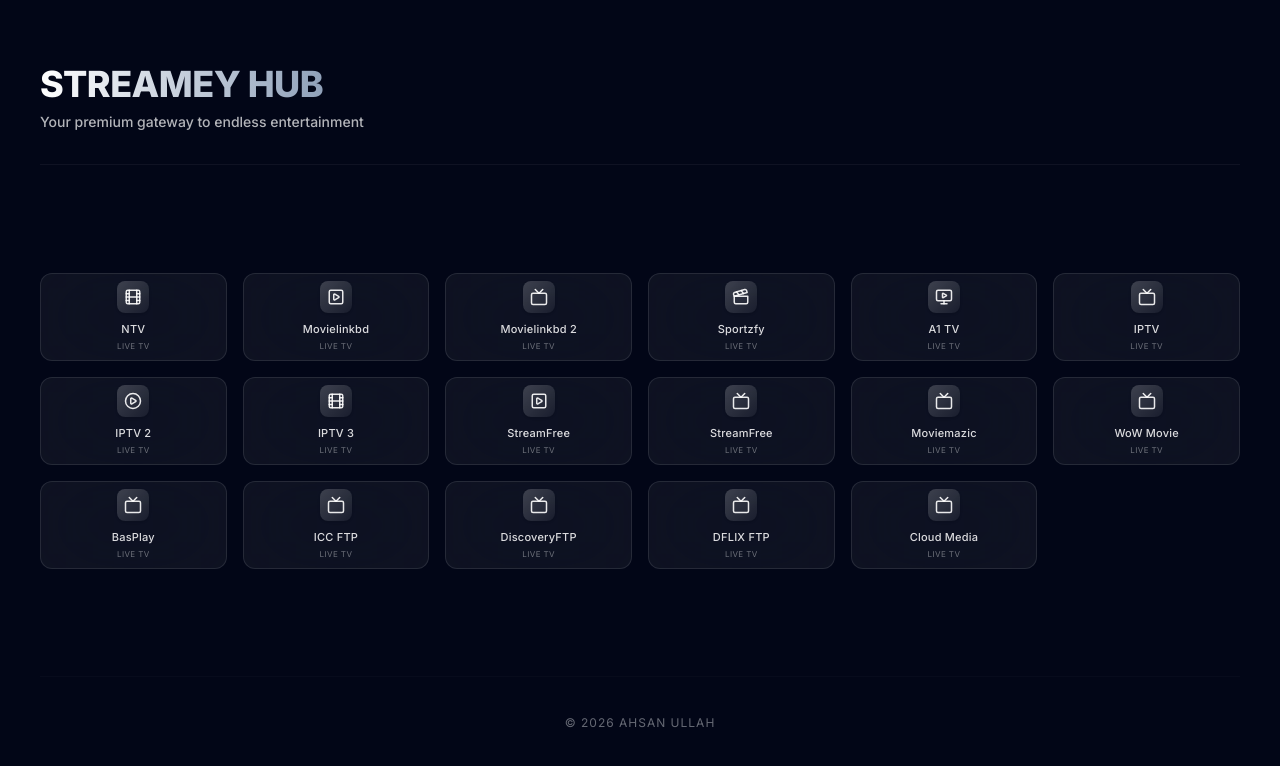
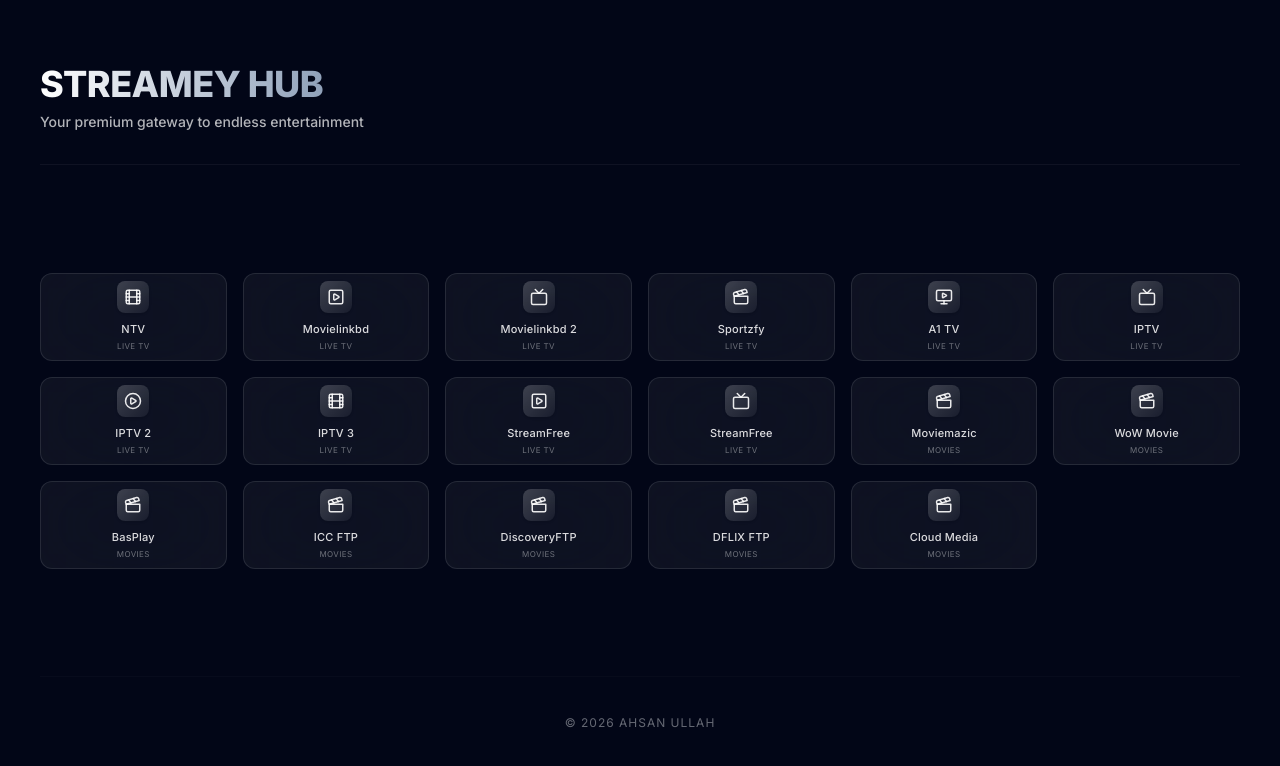
Before and after one commit to MyselfAU/Streamey-Hub, a Next.js app: page /Streamey-Hub/ in a window 1280 px wide. Shown: the top 766 px of the page. Built offline with nearby package versions, Linux system fonts and the light colour scheme.

Commit message:
Update page.tsx

```diff
--- a/app/page.tsx
+++ b/app/page.tsx
@@ -12,7 +12,7 @@ import {
 type Platform = {
   name: string;
   url: string;
-  category: "Movies & TV" | "Music" | "Gaming" | "Video" | "Anime" | "Live TV";
+  category: "Movies" | "Music" | "Gaming" | "Video" | "Anime" | "Live TV";
   icon: React.ElementType;
   color: string;
 };
@@ -28,13 +28,13 @@ const platforms: Platform[] = [
   { name: "IPTV 3", url: "http://172.19.17.28/", category: "Live TV", icon: Film, color: "from-blue-600 to-blue-800" },
   { name: "StreamFree", url: "https://streamfree.app/", category: "Live TV", icon: PlaySquare, color: "from-blue-500 to-cyan-600" },
   { name: "StreamFree", url: "https://streamfree.top/", category: "Live TV", icon: Tv, color: "from-blue-700 to-indigo-900" },
-  { name: "Moviemazic", url: "http://moviemazic.xyz/movies.html", category: "Live TV", icon: Tv, color: "from-blue-700 to-indigo-900" },
-  { name: "WoW Movie", url: "http://172.27.27.84/", category: "Live TV", icon: Tv, color: "from-blue-700 to-indigo-900" },
-  { name: "BasPlay", url: "http://10.20.30.40/", category: "Live TV", icon: Tv, color: "from-blue-700 to-indigo-900" },
-  { name: "ICC FTP", url: "http://10.16.100.244/dashboard.php?session=5fed778674d507ce2b8c7d40561ec575eec59b7c149ad584a8dfa7271ca8fcc7", category: "Live TV", icon: Tv, color: "from-blue-700 to-indigo-900" },
-  { name: "DiscoveryFTP", url: "https://discoveryftp.net/", category: "Live TV", icon: Tv, color: "from-blue-700 to-indigo-900" },
-  { name: "DFLIX FTP", url: "https://movies.discoveryftp.net/m", category: "Live TV", icon: Tv, color: "from-blue-700 to-indigo-900" },
-  { name: "Cloud Media", url: "http://172.19.178.179/index.php", category: "Live TV", icon: Tv, color: "from-blue-700 to-indigo-900" },
+  { name: "Moviemazic", url: "http://moviemazic.xyz/movies.html", category: "Movies", icon: Clapperboard, color: "from-blue-700 to-indigo-900" },
+  { name: "WoW Movie", url: "http://172.27.27.84/", category: "Movies", icon: Clapperboard, color: "from-blue-700 to-indigo-900" },
+  { name: "BasPlay", url: "http://10.20.30.40/", category: "Movies", icon: Clapperboard, color: "from-blue-700 to-indigo-900" },
+  { name: "ICC FTP", url: "http://10.16.100.244/dashboard.php?session=5fed778674d507ce2b8c7d40561ec575eec59b7c149ad584a8dfa7271ca8fcc7", category: "Movies", icon: Clapperboard, color: "from-blue-700 to-indigo-900" },
+  { name: "DiscoveryFTP", url: "https://discoveryftp.net/", category: "Movies", icon: Clapperboard, color: "from-blue-700 to-indigo-900" },
+  { name: "DFLIX FTP", url: "https://movies.discoveryftp.net/m", category: "Movies", icon: Clapperboard, color: "from-blue-700 to-indigo-900" },
+  { name: "Cloud Media", url: "http://172.19.178.179/index.php", category: "Movies", icon: Clapperboard, color: "from-blue-700 to-indigo-900" },
 
 ];
 
```
